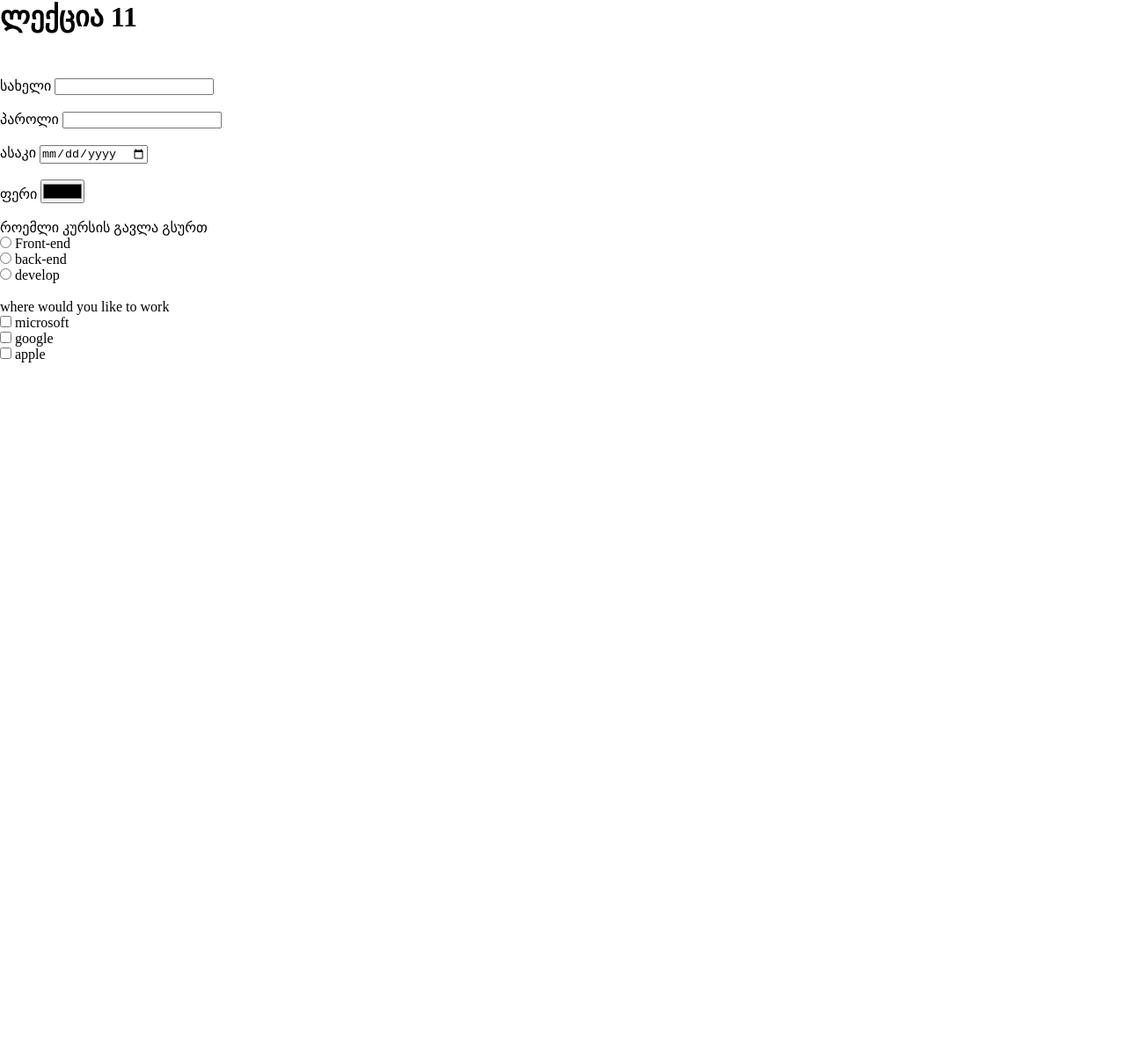
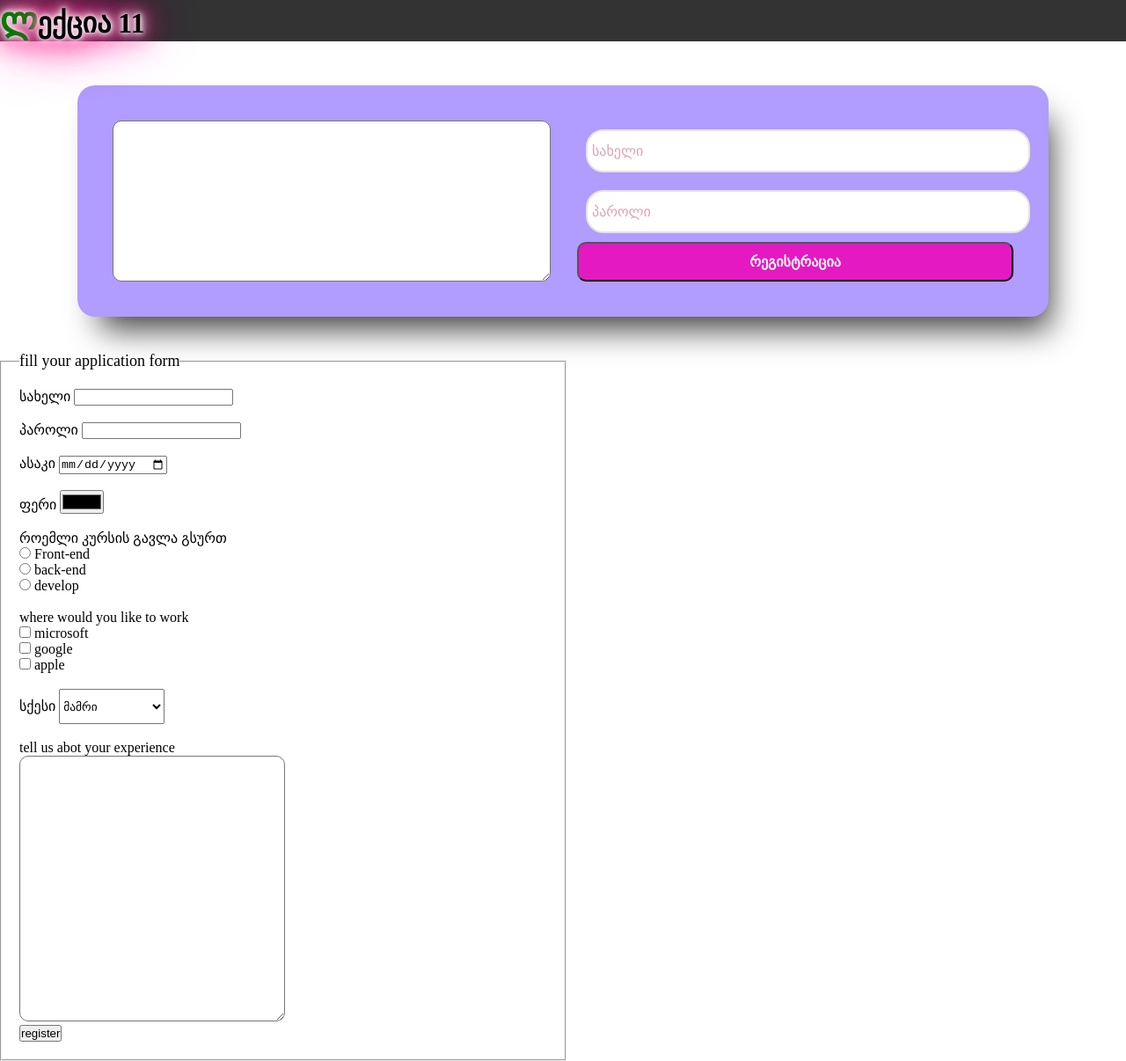
Before and after one commit to mariam16gelashvili/leqcia-11, a plain HTML site: page index.html in a window 1280 px wide. Shown: the whole page at 88% size. Before the commit the page ends 800 px from the top, so only its background shows below. Drawn offline with Linux system fonts and the light colour scheme.

Commit message:
update again

```diff
--- a/index.html
+++ b/index.html
@@ -9,7 +9,18 @@
 <body>
     <h1>ლექცია 11</h1>
 
+  <form class="first">
+        <textarea></textarea>
+        <div class="fields">
+            <input type="text" placeholder="სახელი">
+            <input type="password" placeholder="პაროლი">
+            <button>რეგისტრაცია</button>
+        </div>
+    </form>
+
     <form>
+        <fieldset>
+        <legend> fill your application form</legend>
         <label for="firstname">სახელი</label>
         <input type="text" id="firstname">
 
@@ -50,12 +61,36 @@
         <p>where would you like to work</p>
         <input type="checkbox" id="microsoft" name="microsoft" value="microsoft">
         <label for="microsoft">microsoft</label>
+
         <br>
+
         <input type="checkbox" id="google" name="google" value="google">
         <label for="google">google</label>
+
         <br>
+
         <input type="checkbox" id="apple" name="apple" value="apple">
         <label for="google">apple</label>
+
+        <br>
+        <br>
+
+        <label for="gender">სქესი</label>
+        <select id="gender">
+            <option value="male">მამრი</option>
+            <option value="female">მდედრობითი</option>
+        </select>
+
+        <br>
+        <br>
+
+        <p>tell us abot your experience</p>
+        <textarea cols="60"  rows="20"></textarea>
+
+         <br>
+        <button>register</button>
+        </fieldset>
+
     </form>
 
 </body>
--- a/style/style.css
+++ b/style/style.css
@@ -5,4 +5,92 @@
 
 h1 {
     margin-bottom: 50px;
+      background: #333333;
+    text-shadow: #FFF 0px 0px 5px, #FFF 0px 0px 10px, #FFF 0px 0px 15px, #FF2D95 0px 0px 20px, #FF2D95 0px 0px 30px, #FF2D95 0px 0px 40px, #FF2D95 0px 0px 50px, #FF2D95 0px 0px 75px;
 }
+
+h1::first-letter {
+    color: green;
+    font-size: 40px;
+}
+
+#gender{
+    width: 120px;
+    height: 40px;
+}
+
+fieldset {
+    padding: 20px;
+    width: 600px;
+}
+
+legend{
+    font-size: large;
+}
+
+.first {
+    background-color: rgb(177, 156, 255);
+    font-family: system-ui, -apple-system, BlinkMacSystemFont, 'Segoe UI', Roboto, Oxygen, Ubuntu, Cantarell, 'Open Sans', 'Helvetica Neue', sans-serif;
+    display: flex;
+    gap: 30px;
+    padding: 40px;
+    width: 80%;
+    margin: 40px auto;
+    border-radius: 20px;
+    box-shadow: 14px 26px 36px -12px rgba(0, 0, 0, 0.75);
+    -webkit-box-shadow: 14px 26px 36px -12px rgba(0,0,0,0.75);
+    -moz-box-shadow: 14px 26px 36px -12px rgba(0,0,0,0.75);
+}
+
+textarea {
+    width: 50%;
+    border-radius: 10px;
+}
+
+
+.first > .fields {
+    display: flex;
+    flex-direction: column;
+    width: 50%;
+}
+
+.fields > input {
+    width: 100%;
+    margin: 10px;
+    height: 45px;
+    border-radius:20px ;
+    border: 2px solid rgb(230, 225, 225);
+    font-size: 16px;
+    padding-left: 5px;
+}
+
+.fields > input::placeholder {
+    color: rgb(223, 161, 181); }
+
+.fields > button {
+    border-radius: 10px;
+    height: 45px;
+    background: rgb(228, 25, 194);
+    color: white;
+    font-size: 16px;
+    font-weight: bold;
+}
+
+@media only screen and (max-width: 600px ) {
+    .first {
+        flex-direction: column;
+    }
+
+    textarea, .fields {
+        width: 100%;
+        height: 100px;
+    }
+}
+
+ button:hover {
+    background-color: rgb(110, 92, 160);
+}
+
+button:active {
+    background-color: rgb(61, 9, 63);
+}
```
Lines whose indentation alone changed are shown as unchanged.
